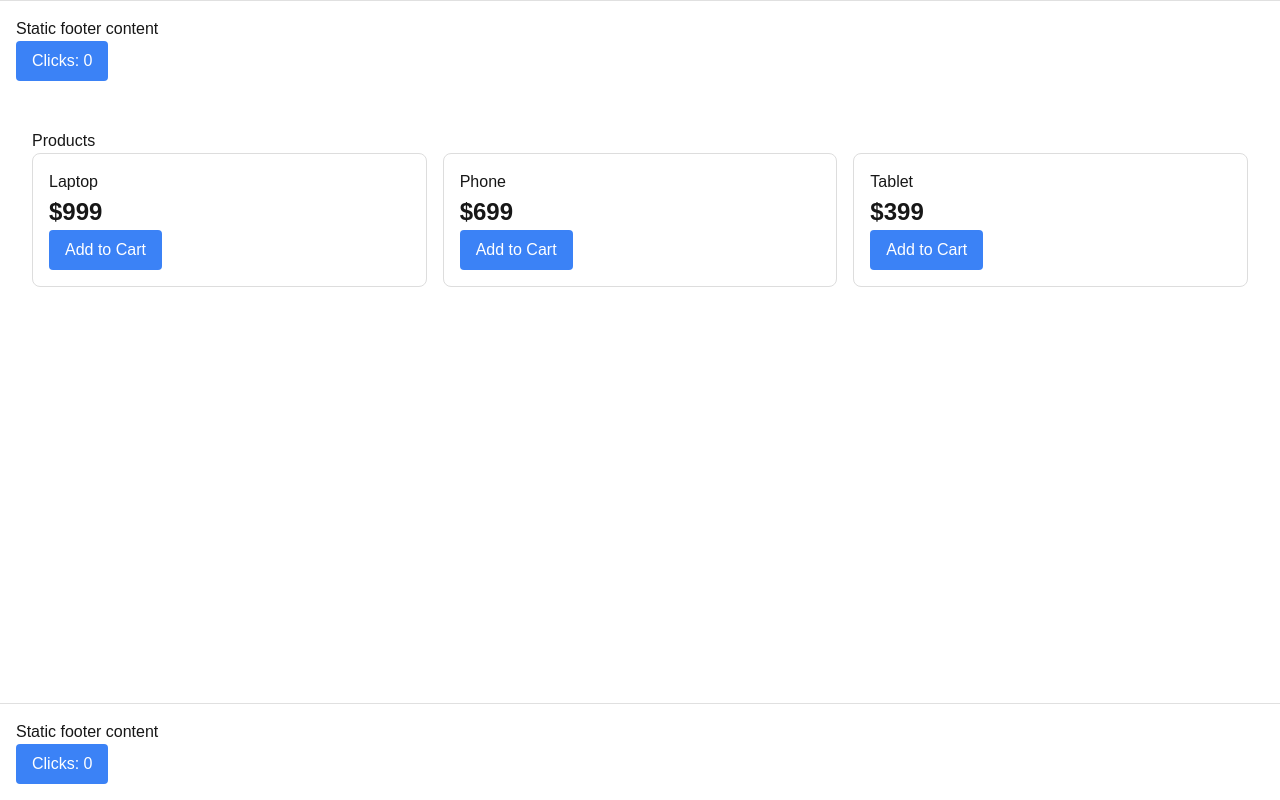
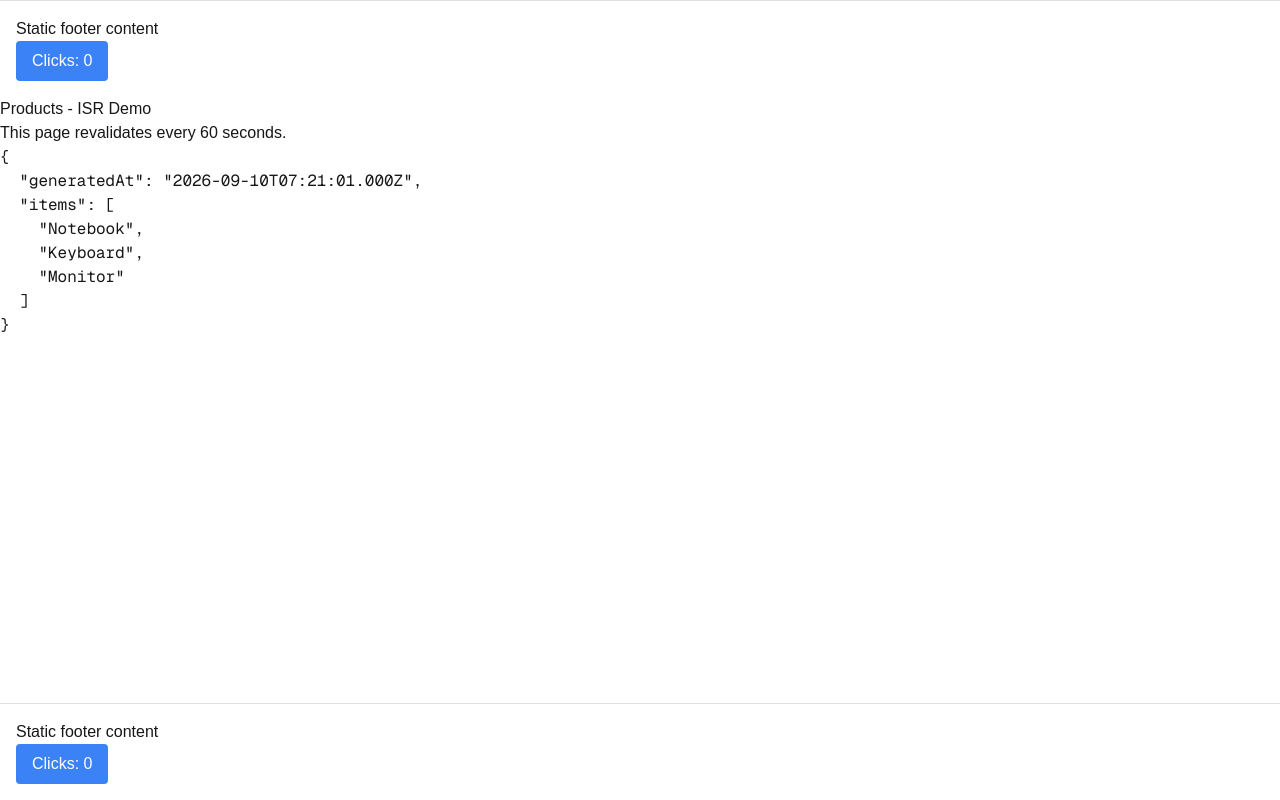
Before and after one commit to kalviumcommunity/DisputeGuard, a Next.js app in the folder frontend/: page /products in a window 1280 px wide. Built offline with nearby package versions, Linux system fonts and the light colour scheme.

Commit message:
feat: add ISR product page with revalidation

```diff
--- a/frontend/app/products/page.tsx
+++ b/frontend/app/products/page.tsx
@@ -1,30 +1,21 @@
-import ProductCard from '@/components/ProductCard';
+export const revalidate = 60;
 
-const products = [
-  { id: 1, name: 'Laptop', price: 999 },
-  { id: 2, name: 'Phone', price: 699 },
-  { id: 3, name: 'Tablet', price: 399 },
-];
+async function getProducts() {
+  return {
+    generatedAt: new Date().toISOString(),
+    items: ["Notebook", "Keyboard", "Monitor"],
+  };
+}
 
-export default function ProductsPage() {
+export default async function ProductsPage() {
+  const products = await getProducts();
+
   return (
-    <main style={{ padding: '2rem' }}>
-      <h1>Products</h1>
+    <main>
+      <h1>Products - ISR Demo</h1>
+      <p>This page revalidates every 60 seconds.</p>
 
-      <div
-        style={{
-          display: 'grid',
-          gridTemplateColumns: 'repeat(3, 1fr)',
-          gap: '1rem',
-        }}
-      >
-        {products.map((product) => (
-          <ProductCard
-            key={product.id}
-            product={product}
-          />
-        ))}
-      </div>
+      <pre>{JSON.stringify(products, null, 2)}</pre>
     </main>
   );
 }
```
